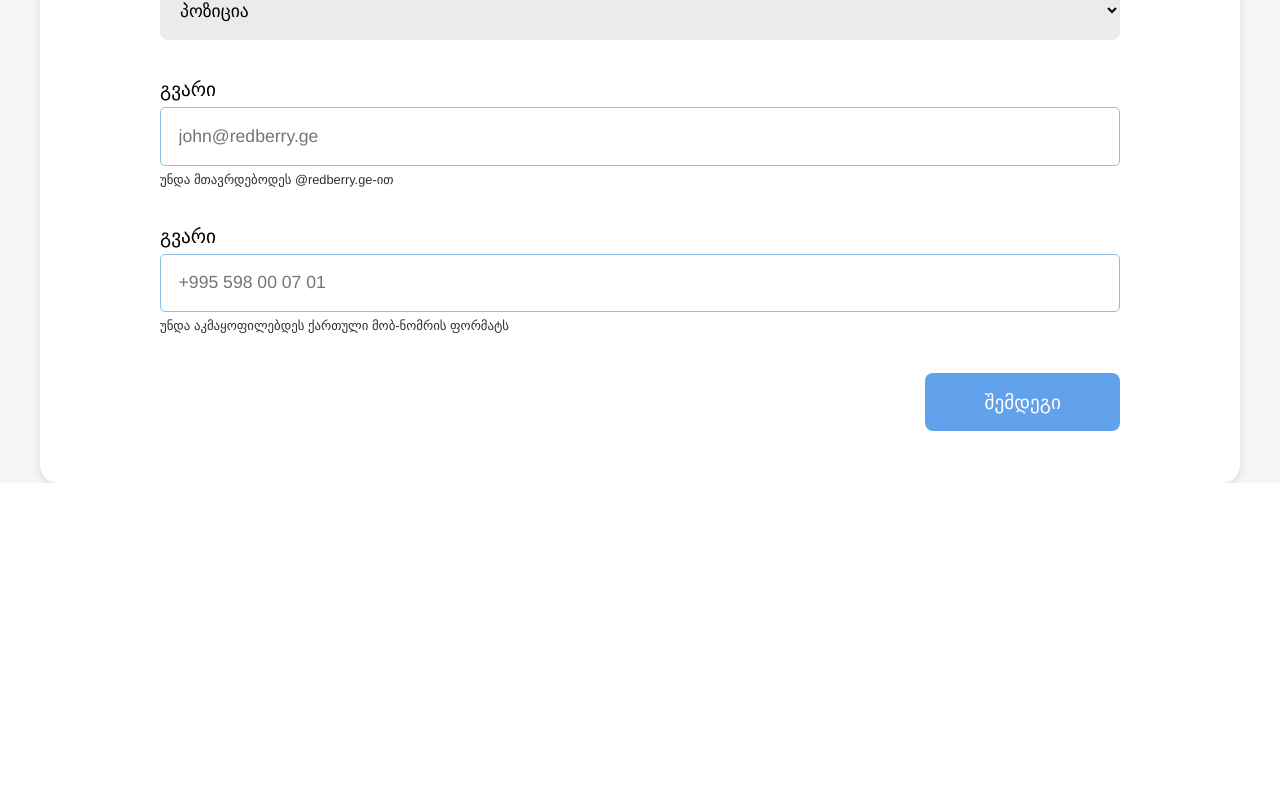
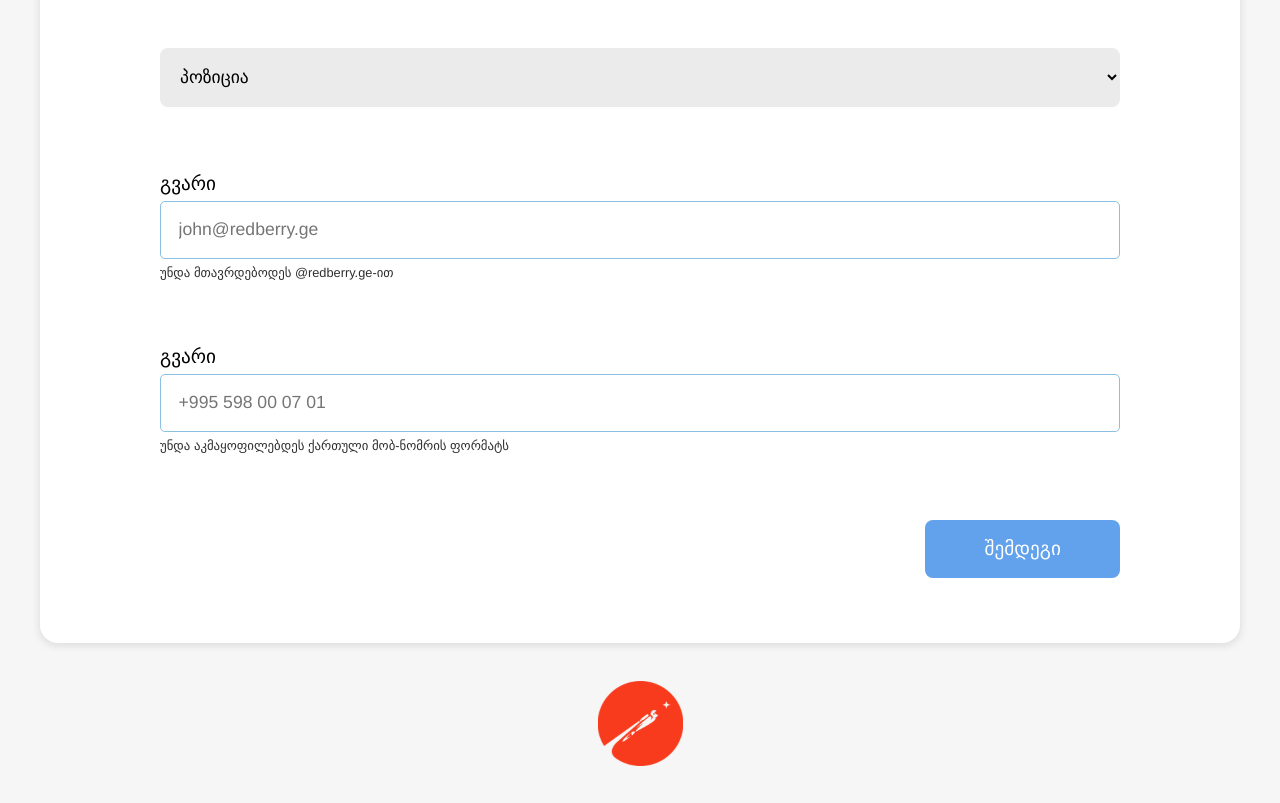
Before and after one commit to lukinoo/redberry-task, a React (Create React App) app: page /employee-form in a window 1280 px wide. Shown: the part 456-1259 px from the top of the page. Before the commit the page ends 939 px from the top, so only its background shows below. Built offline with nearby package versions, Linux system fonts and the light colour scheme.

Commit message:
feature(employee-footer-side)

```diff
--- a/src/view/employeeForm/EmployeeForm.tsx
+++ b/src/view/employeeForm/EmployeeForm.tsx
@@ -9,6 +9,8 @@ import {
   SEmployeeFormSelect,
   SEmployeeFormEmailWrapper,
   SEmployeeFormSubmitButton,
+  SEmployeeFormFooter,
+  SEmployeeFormFooterLogo,
 } from "./EmployeeFrom.styled";
 
 export const EmployeeForm = () => {
@@ -75,6 +77,10 @@ export const EmployeeForm = () => {
           </SEmployeeFormSubmitButton>
         </SEmployeeFormContainer>
       </SEmployeeForm>
+      {/* goes here */}
+      <SEmployeeFormFooter>
+        <SEmployeeFormFooterLogo />
+      </SEmployeeFormFooter>
     </SEmployeeFormWrapper>
   );
 };
--- a/src/view/employeeForm/EmployeeFrom.styled.ts
+++ b/src/view/employeeForm/EmployeeFrom.styled.ts
@@ -2,15 +2,13 @@ import styled from "styled-components";
 
 export const SEmployeeFormWrapper = styled.div`
   min-height: 100vh;
-  display: flex;
-  justify-content: center;
-  align-items: flex-start;
 `;
 
 export const SEmployeeForm = styled.form`
   max-width: 1200px;
   width: 100%;
-  height: 100vh;
+  height: 120vh;
+  margin: 0 auto;
   margin-top: 1.2rem;
   background: #ffffff;
   border-radius: 18px;
@@ -111,3 +109,16 @@ export const SEmployeeFormSubmitButton = styled.button`
     background: #317ad0;
   }
 `;
+
+export const SEmployeeFormFooter = styled.footer`
+  min-height: 20vh;
+  display: flex;
+  justify-content: center;
+  align-items: center;
+`;
+
+export const SEmployeeFormFooterLogo = styled.img``;
+
+SEmployeeFormFooterLogo.defaultProps = {
+  src: "assets/svg/LOGO2.svg",
+};
--- a/src/view/employeeInfo/EmployeeInfo.tsx
+++ b/src/view/employeeInfo/EmployeeInfo.tsx
@@ -20,13 +20,13 @@ export const EmployeeInfo = () => {
         </SEmployeeHeaderBackBtn>
         <SEmployeeHeaderButtonEmloyee
           onClick={() => setFormRoute("employee-route")}
-          className={formRoute == "employee-route" ? "active-form" : ""}
+          className={formRoute === "employee-route" ? "active-form" : ""}
         >
           თანამშრომლის ინფო
         </SEmployeeHeaderButtonEmloyee>
         <SEmployeeHeaderButtonLeptop
           onClick={() => setFormRoute("leptop-route")}
-          className={formRoute == "leptop-route" ? "active-form" : ""}
+          className={formRoute === "leptop-route" ? "active-form" : ""}
         >
           ლეპტოპის მახასიათებლები
         </SEmployeeHeaderButtonLeptop>
```
Also changed, not shown: public/assets/svg/LOGO2.svg (added).
